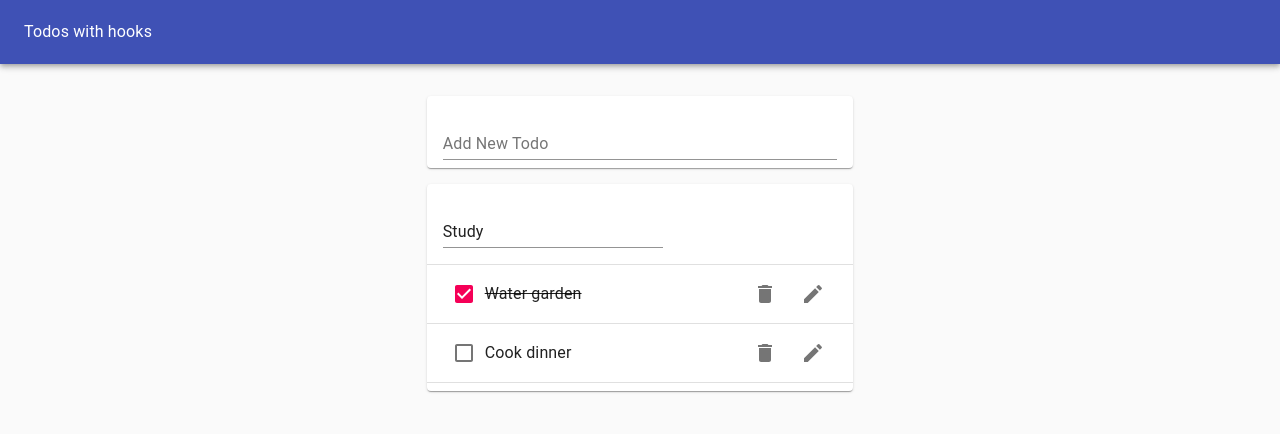
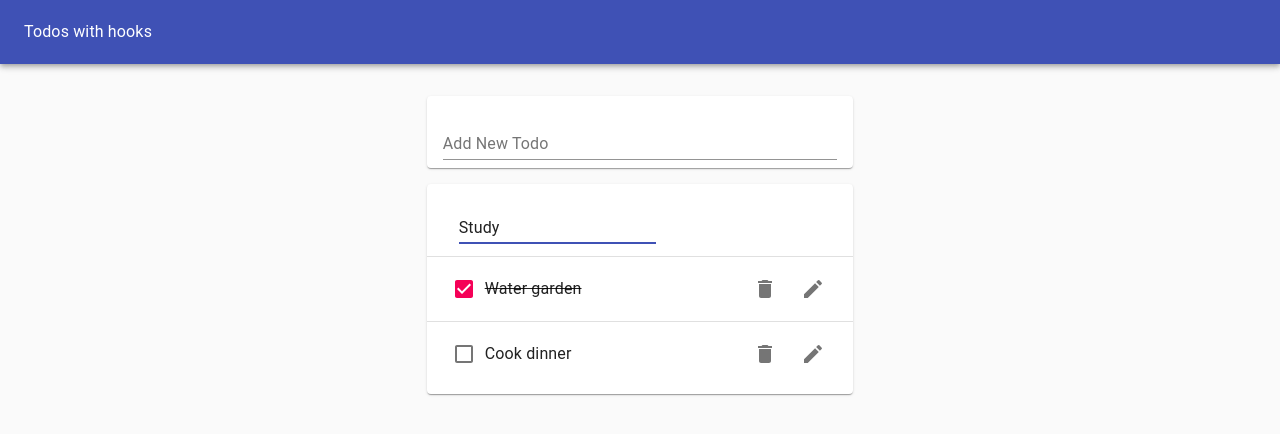
Before and after one commit to carlydekock/hooks-practice, a React (Create React App) app: page / in a window 1280 px wide. Both pictures are taken after a click on the button 813 px from the left and 221 px from the top of the page. Shown: the top 434 px of the page. Built offline with nearby package versions, Linux system fonts and the light colour scheme.

Commit message:
styling tweaks for todos

```diff
--- a/src/components/EditTodoForm.js
+++ b/src/components/EditTodoForm.js
@@ -10,12 +10,15 @@
       editTodo(id, value);
       reset();
       toggleEditForm();
-    }}>
+    }}
+    style={{marginLeft: "1rem", width: "50%"}}
+    >
       <TextField
         margin="normal"
         value={value}
         onChange={handleChange}
         fullWidth
+        autoFocus
       />
     </form>
   );
--- a/src/components/Todo.js
+++ b/src/components/Todo.js
@@ -14,7 +14,7 @@
   const [isEditing, toggle] = useToggleState(false);
 
   return(
-    <ListItem>
+    <ListItem style={{height: "64px"}}>
       {isEditing ? <EditTodoForm id={id} task={task} editTodo={editTodo} toggleEditForm={toggle}/> :
       <>
       <Checkbox tabIndex={-1} checked={completed} onClick={() => toggleTodo(id)}/>
--- a/src/components/TodoList.js
+++ b/src/components/TodoList.js
@@ -8,7 +8,7 @@
   return (
     <Paper>
       <List>
-        {todos.map(todo => (
+        {todos.map((todo,i) => (
           <>
             <Todo
               id={todo.id}
@@ -19,7 +19,7 @@
               toggleTodo={toggleTodo}
               editTodo={editTodo}
             />
-            <Divider />
+            {i < todos.length - 1 && <Divider />}
           </>
         ))}
       </List>
```
